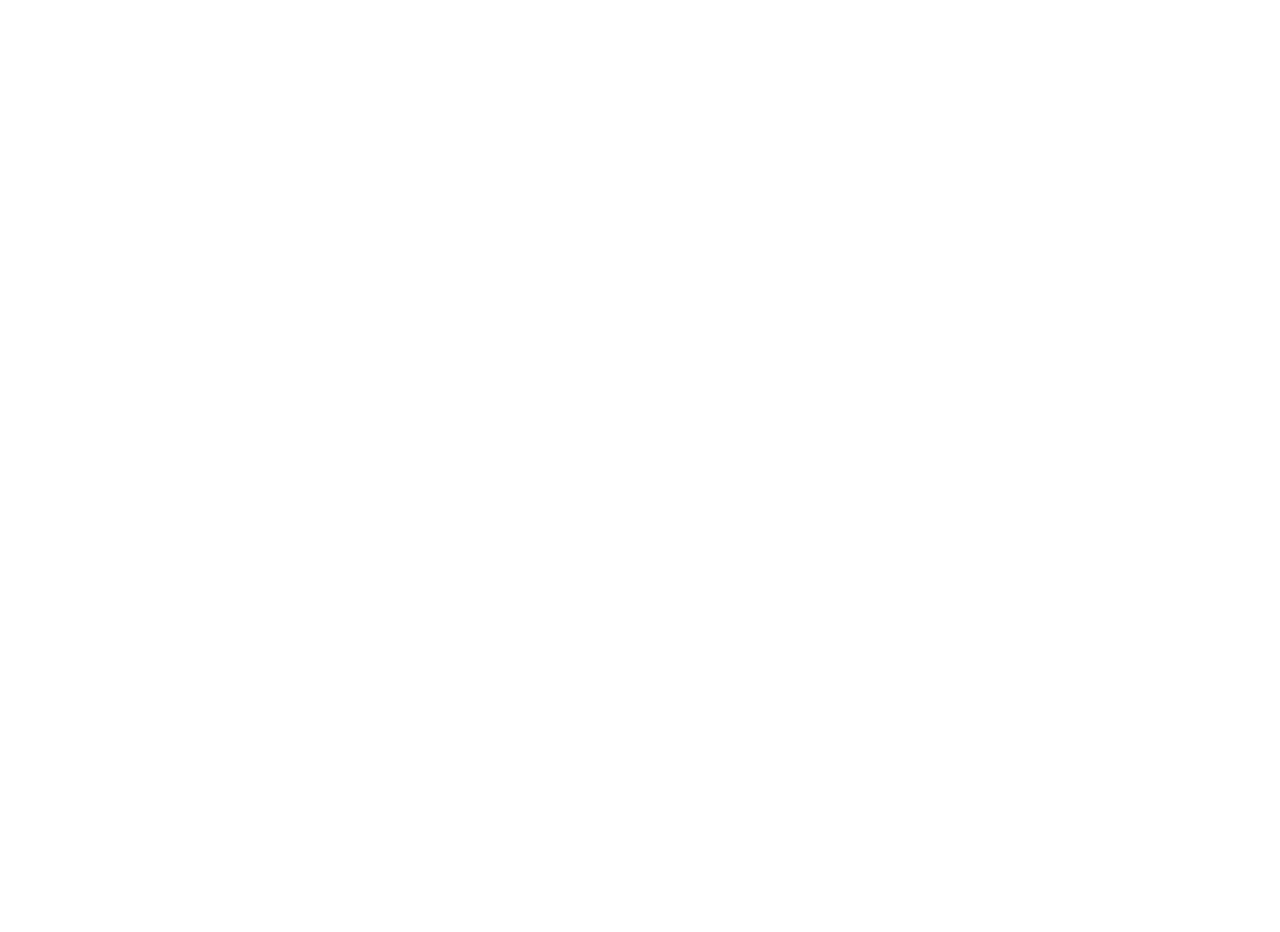
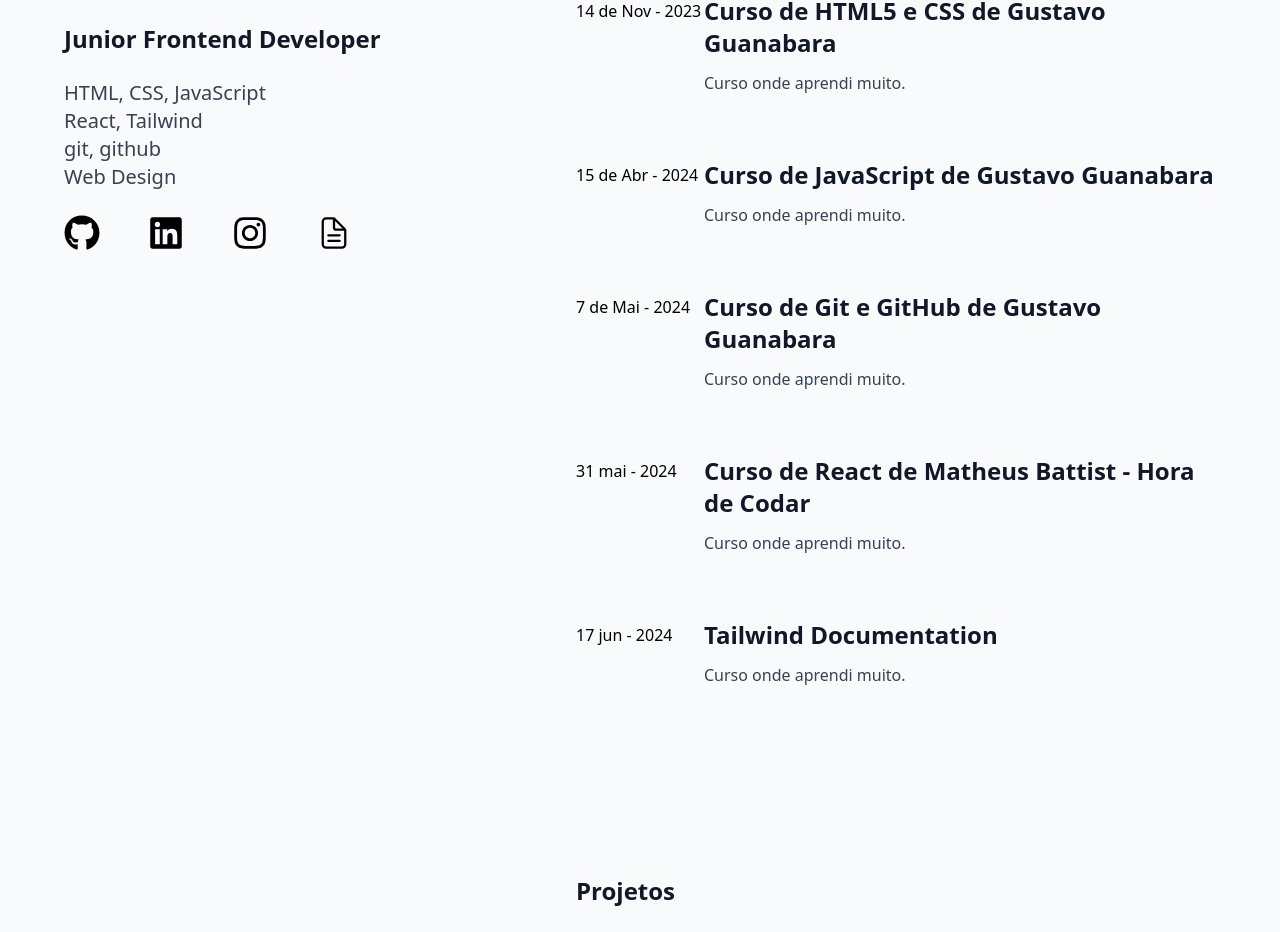
Before and after one commit to MatthewJesus7/Portfolio, a React (Create React App) app in the folder matthew/: page / in a window 1280 px wide. Shown: the part 109-1041 px from the top of the page. Before the commit the page ends 800 px from the top, so only its background shows below. Built offline with nearby package versions, Linux system fonts and the light colour scheme.

Commit message:
Finalizando primeiro da da construção do portfolio

```diff
--- a/matthew/src/App.jsx
+++ b/matthew/src/App.jsx
@@ -1,11 +1,130 @@
+import Section from "./Components/Layout/Section";
+import Card from "./Components/Layout/Card";
+
+import Icon from "./Components/Items/Icon";
+
+import { FaGithub, FaLinkedin, FaInstagram } from "react-icons/fa";
+import { IoDocumentTextOutline } from "react-icons/io5";
+
 function App() {
   return (
-    <div className="App">
+    <div className="App bg-gray-50 overflow-x-hidden">
 
-      <h1 className="text-3xl font-bold underline text-white bg-black ">
-      Hello world!
-    </h1>
-      <p>Portfólio</p>
+      <main className="flex flex-col xl:flex-row">
+
+        <Section customclass="xl:fixed w-[600px]">
+
+          <h1 className="text-5xl sm:text-6xl font-semibold">Matheus Costa</h1>
+
+          <h2>Junior Frontend Developer</h2>
+
+          <p className="flex flex-col text-xl">
+
+            <span> HTML, CSS, JavaScript </span>
+            <span> React, Tailwind </span>
+            <span> git, github </span>
+            <span> Web Design </span>
+          </p>
+
+          {/* <nav className="pt-6">
+            <ul>
+              <li>about</li>
+              <li>projects</li>
+              <li>pequenas coisinhas</li>
+            </ul>
+          </nav> */}
+
+          <ul className="flex justify-between w-72 my-6">
+            <Icon>
+              <FaGithub />
+            </Icon>
+            <Icon>
+              <FaLinkedin />
+            </Icon>
+            <Icon>
+              <FaInstagram />
+            </Icon>
+            <Icon>
+              <IoDocumentTextOutline />
+            </Icon>
+          </ul>
+        </Section>
+
+
+
+        <Section customclass="xl:ml-[40%]">
+
+          <h2 className="mt-1">Experiência</h2>
+
+          <Card
+          href=""
+          type="text"
+          proof="14 de Nov - 2023"
+          title="Curso de HTML5 e CSS de Gustavo Guanabara"
+          text="Curso onde aprendi muito."
+          >
+
+          </Card>
+
+          <Card
+          href=""
+          type="text"
+          proof="15 de Abr - 2024"
+          title="Curso de JavaScript de Gustavo Guanabara"
+          text="Curso onde aprendi muito."
+          >
+
+          </Card>
+
+          <Card
+          href=""
+          type="text"
+          proof="7 de Mai - 2024"
+          title="Curso de Git e GitHub de Gustavo Guanabara"
+          text="Curso onde aprendi muito."
+          >
+
+          </Card>
+
+          <Card
+          href=""
+          type="text"
+          proof="31 mai - 2024"
+          title="Curso de React de Matheus Battist - Hora de Codar"
+          text="Curso onde aprendi muito."
+          >
+
+          </Card>
+
+          <Card
+          href=""
+          type="text"
+          proof="17 jun - 2024"
+          title="Tailwind Documentation"
+          text="Curso onde aprendi muito."
+          >
+
+          </Card>
+
+        </Section>
+      </main>
+
+      <Section customclass="xl:ml-[40%]">
+        <h2>Projetos</h2>
+
+        <Card
+          href=""
+          type="picture"
+          // proof=""
+          picture="true"
+          backgroundImage="url('')"
+          title="CommerceTech"
+          text="Projeto onde pus em prática todo o meu conhecimento."
+          >
+
+        </Card>
+
+      </Section>
 
     </div>
   );
--- /dev/null
+++ b/matthew/src/Components/Items/Icon.jsx
@@ -0,0 +1,12 @@
+function Icon({children, href, target}) {
+    return(
+        <a href={href} target={"_blank" || target}>
+
+            <li className="text-4xl hover:text-gray-700 hover:cursor-pointer">
+                {children}
+            </li>
+        </a>
+    )
+}
+
+export default Icon
--- /dev/null
+++ b/matthew/src/Components/Layout/Card.jsx
@@ -0,0 +1,31 @@
+function Card({ type, proof, title, text, children, href, backgroundImage, picture }) {
+    return(
+        <a href={href} target="_blank" rel="external">
+
+            <div className={`flex ${type} md:flex-row mb-12 justify-between -m-5 p-5 rounded-lg
+            transition-all hover:bg-gray-200`}>
+
+                <div className={ `shrink-0 mb-3 ${picture}`}
+
+                style={{ backgroundImage: backgroundImage, backgroundSize: 'contain', backgroundPosition: 'center', backgroundRepeat: 'no-repeat' }}
+                >
+                    {proof}
+                </div>
+
+                <div className="w-[80%] ">
+                    <h2 className="-my-1 mb-3">
+                        {title}
+                    </h2>
+                    <p>
+                        {text}
+                    </p>
+                    <div className="flex">
+                        {children}
+                    </div>
+                </div>
+            </div>
+        </a>
+    )
+}
+
+export default Card
--- /dev/null
+++ b/matthew/src/Components/Layout/Section.jsx
@@ -0,0 +1,14 @@
+function Section({ children, customclass }) {
+    return(
+        <section
+        className={`
+            max-w-7xl w-full mx-auto py-12 px-[5%]
+            ${customclass}
+        `}>
+
+            {children}
+        </section>
+    )
+}
+
+export default Section
--- a/matthew/src/index.css
+++ b/matthew/src/index.css
@@ -1,3 +1,31 @@
 @tailwind base;
 @tailwind components;
 @tailwind utilities;
+
+.picture {
+    @apply flex-col-reverse;
+}
+
+.true {
+    @apply w-64;
+    @apply h-40;
+    @apply mt-3;
+    @apply mr-3;
+    @apply shadow-md;
+}
+
+
+.text {
+    @apply flex-col;
+}
+
+h2 {
+    @apply text-2xl;
+    @apply font-semibold;
+    @apply my-6;
+    @apply text-gray-900;
+}
+
+p {
+    @apply text-gray-700;
+}
```
